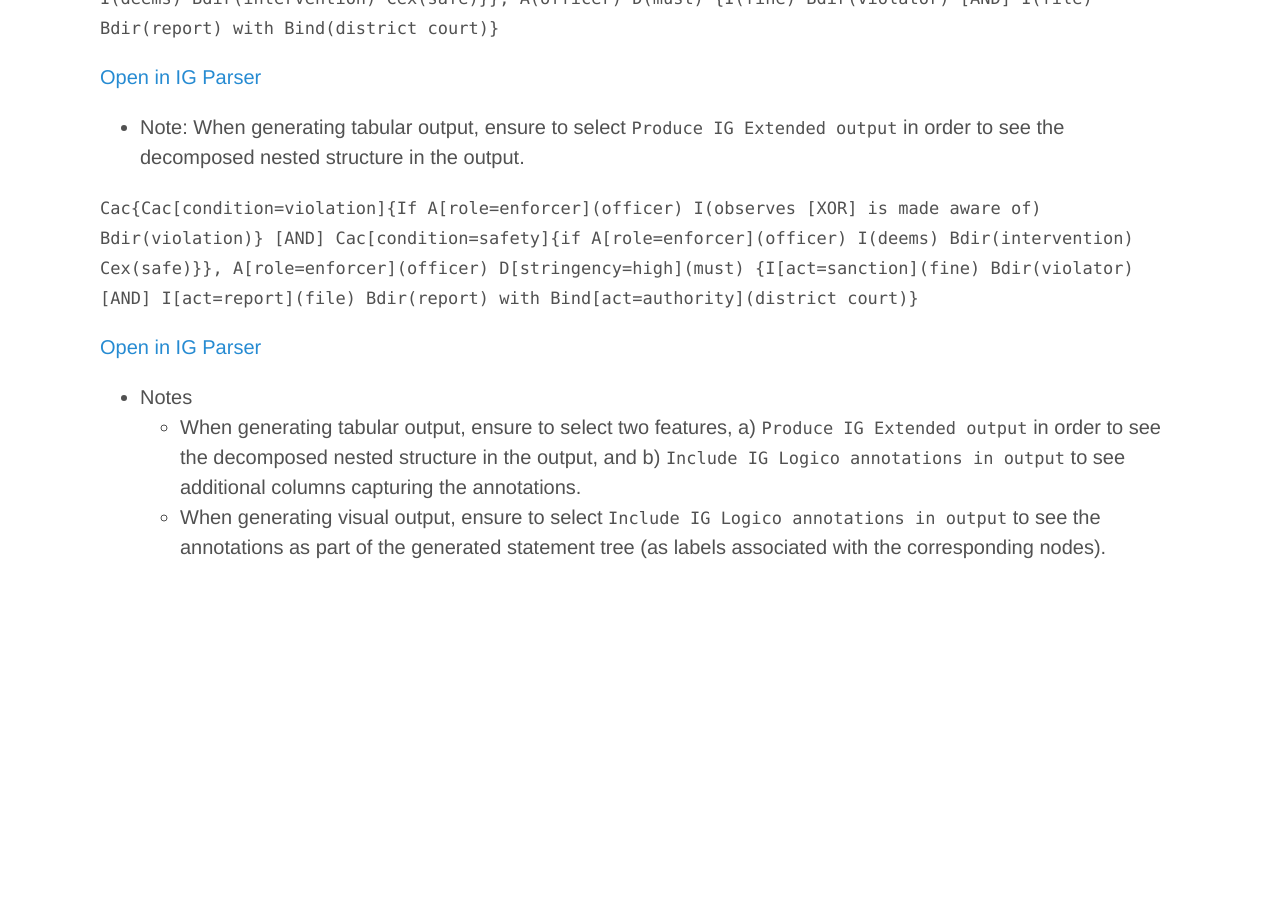
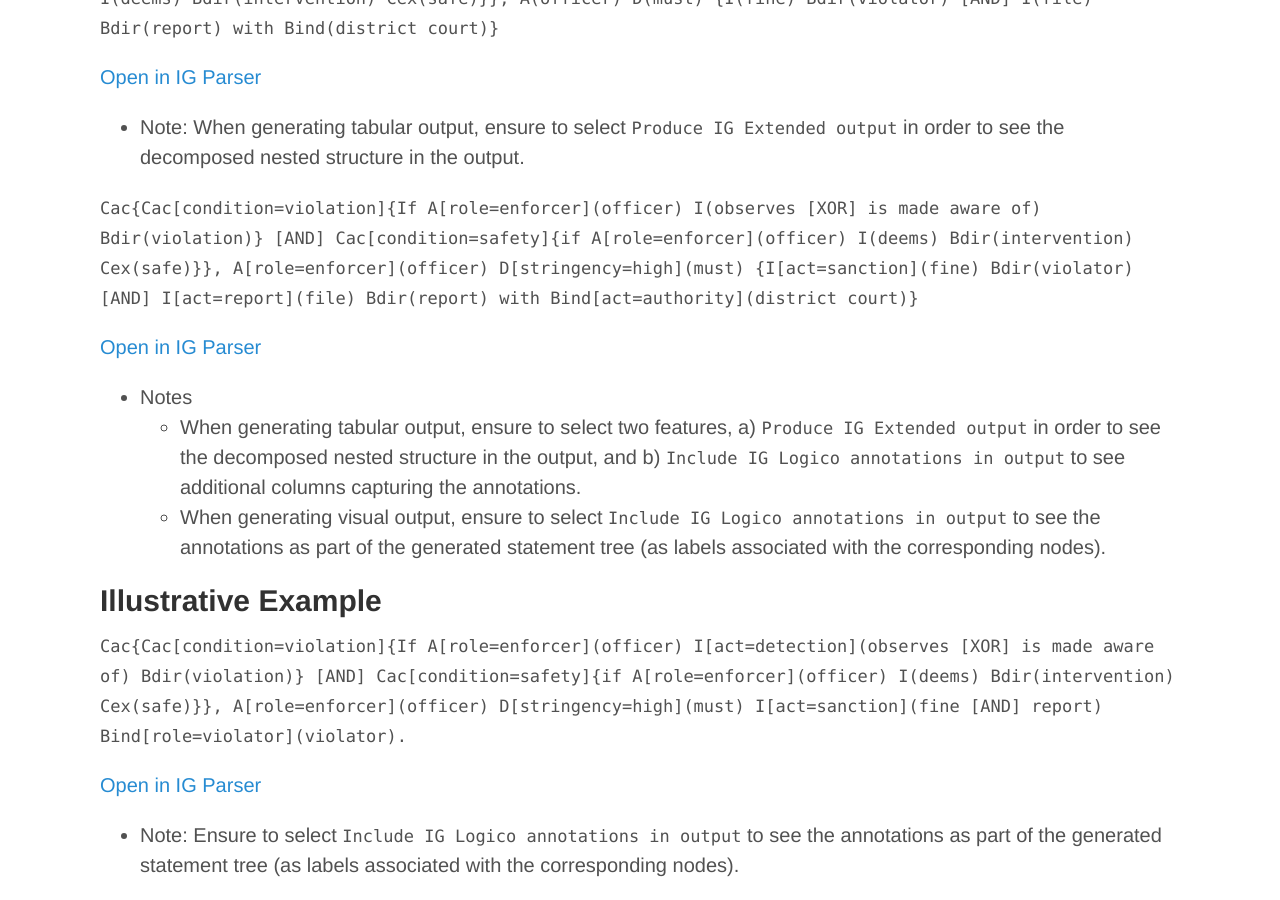
Before and after one commit to InstitutionalGrammar/IG-Book, a Jekyll site: the page built from article-examples.md, in a window 1280 px wide and 900 px high, scrolled down 1506 px. Built offline with Jekyll 4.4.1, drawn with Linux system fonts in a browser that asks for light colours; before the commit the page ends 2088 px from its top, so only the background shows below that; some of the changed text lies outside the part shown.

Commit message:
Added illustrative example.

````diff
--- a/article-examples.md
+++ b/article-examples.md
@@ -13,7 +13,7 @@ UI Parameters relevant to see specific features exemplified in the statements ar
 
 <!--For an accessible introduction to IG Script (beyond the introduction in the manuscript), please refer to the [IG 2.0 Codebook](https://arxiv.org/abs/2008.08937). -->
 
-## Examples
+## Examples in IG Script Section
 
 ```Cac(If officer observes or is made aware of violation), A(officer) D(must) I(fine and report) Bdir(violator) to Bind(authority).```
 
@@ -65,3 +65,11 @@ UI Parameters relevant to see specific features exemplified in the statements ar
 * Notes
   * When generating tabular output, ensure to select two features, a) `Produce IG Extended output` in order to see the decomposed nested structure in the output, and b) `Include IG Logico annotations in output` to see additional columns capturing the annotations.
   * When generating visual output, ensure to select `Include IG Logico annotations in output` to see the annotations as part of the generated statement tree (as labels associated with the corresponding nodes).
+
+## Illustrative Example
+
+```Cac{Cac[condition=violation]{If A[role=enforcer](officer) I[act=detection](observes [XOR] is made aware of) Bdir(violation)} [AND] Cac[condition=safety]{if A[role=enforcer](officer) I(deems) Bdir(intervention) Cex(safe)}}, A[role=enforcer](officer) D[stringency=high](must) I[act=sanction](fine [AND] report) Bind[role=violator](violator).```
+
+[Open in IG Parser](https://ig-parser.newinstitutionalgrammar.org/visual/?rawStmt=If%20an%20officer%20observes%20or%20is%20made%20aware%20of%20a%20violation%20and%20if%20the%20officer%20deems%20intervention,%20the%20officer%20must%20fine%20and%20report%20violator.&codedStmt=Cac{Cac[condition=violation]{If%20A[role=enforcer](officer)%20I[act=detection](observes%20[XOR]%20is%20made%20aware%20of)%20Bdir(violation)}%20[AND]%20Cac[condition=safety]{if%20A[role=enforcer](officer)%20I(deems)%20Bdir(intervention)%20Cex(safe)}},%20A[role=enforcer](officer)%20D[stringency=high](must)%20I[act=sanction](fine%20[AND]%20report)%20Bind[role=violator](violator).)
+
+* Note: Ensure to select `Include IG Logico annotations in output` to see the annotations as part of the generated statement tree (as labels associated with the corresponding nodes).
````
